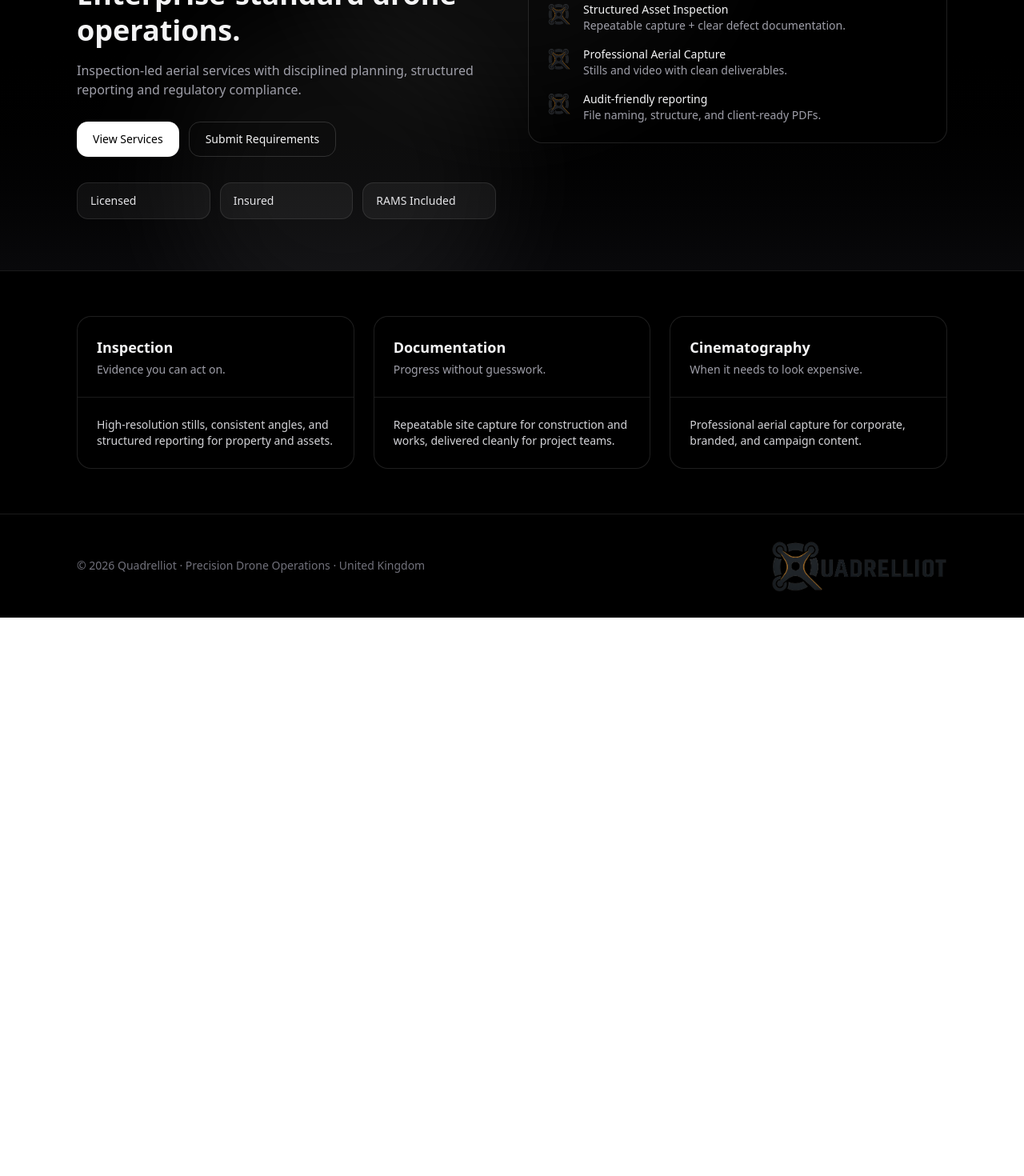
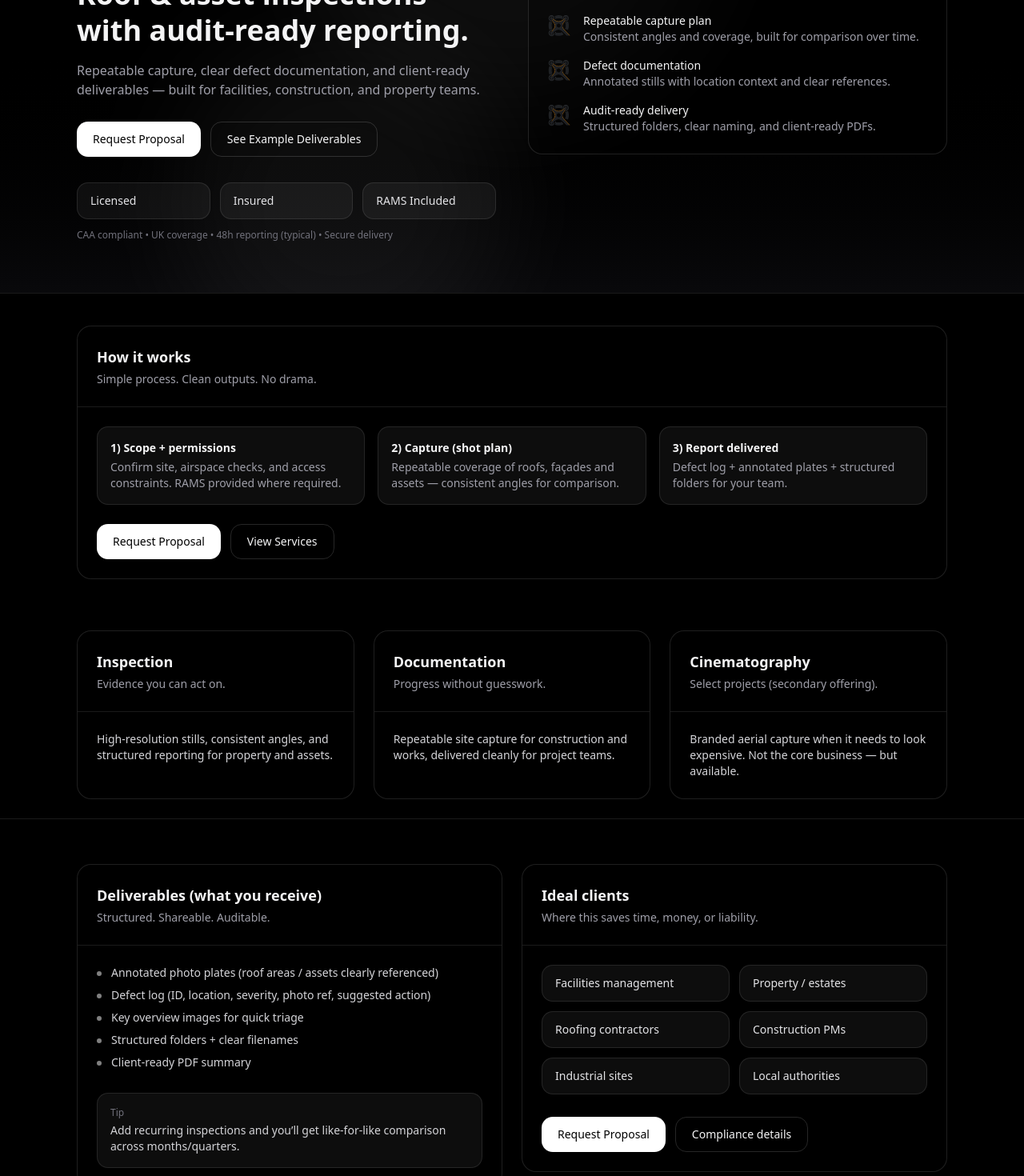
Before and after one commit to Rebelliot/quadrelliot-site, a Next.js app: page / in a window 1280 px wide. Shown: the part 400-1870 px from the top of the page at 80% size. Before the commit the page ends 1172 px from the top, so only its background shows below. Built offline with nearby package versions, Linux system fonts and the light colour scheme.

Commit message:
Update homepage: clearer inspection positioning + deliverables + process sections

```diff
--- a/app/QuadrelliotWebsite.tsx
+++ b/app/QuadrelliotWebsite.tsx
@@ -147,10 +147,7 @@ function Header({
   setRoute: React.Dispatch<React.SetStateAction<Route>>;
 }) {
   const navBtn = (r: Route, label: string, variant: "primary" | "secondary" = "secondary") => (
-    <Button
-      variant={variant}
-      onClick={() => setRoute(r)}
-    >
+    <Button variant={variant} onClick={() => setRoute(r)}>
       {label}
     </Button>
   );
@@ -191,7 +188,6 @@ function Header({
         </div>
       </Container>
 
-      {/* tiny route indicator (subtle) */}
       <div className="border-t border-white/5">
         <Container>
           <div className="flex items-center justify-between py-2 text-xs text-zinc-600">
@@ -208,11 +204,10 @@ export default function QuadrelliotWebsite() {
   const [route, setRoute] = useState<Route>("home");
   const [service, setService] = useState<ServiceKey>("inspection");
 
-  // Contact form state (customer-provided)
   const [company, setCompany] = useState("");
   const [name, setName] = useState("");
   const [email, setEmail] = useState("");
-  const [phone, setPhone] = useState(""); // optional (customer's number)
+  const [phone, setPhone] = useState("");
   const [postcode, setPostcode] = useState("");
   const [serviceWanted, setServiceWanted] = useState<ServiceKey>("inspection");
   const [duration, setDuration] = useState("halfday");
@@ -261,6 +256,12 @@ export default function QuadrelliotWebsite() {
     window.location.href = `mailto:quadrelliot@gmail.com?subject=${subject}&body=${body}`;
   }
 
+  function scrollToId(id: string) {
+    const el = document.getElementById(id);
+    if (!el) return;
+    el.scrollIntoView({ behavior: "smooth", block: "start" });
+  }
+
   return (
     <div className="min-h-screen bg-black text-zinc-100">
       <Header route={route} setRoute={setRoute} />
@@ -287,16 +288,17 @@ export default function QuadrelliotWebsite() {
                   />
 
                   <h1 className="mt-8 text-4xl font-semibold leading-tight">
-                    Enterprise-standard drone operations.
+                    Roof & asset inspections with audit-ready reporting.
                   </h1>
                   <p className="mt-4 max-w-xl text-zinc-400">
-                    Inspection-led aerial services with disciplined planning, structured reporting and regulatory compliance.
+                    Repeatable capture, clear defect documentation, and client-ready deliverables — built for facilities,
+                    construction, and property teams.
                   </p>
 
                   <div className="mt-7 flex flex-wrap gap-3">
-                    <Button onClick={() => setRoute("services")}>View Services</Button>
-                    <Button variant="secondary" onClick={() => setRoute("contact")}>
-                      Submit Requirements
+                    <Button onClick={() => setRoute("contact")}>Request Proposal</Button>
+                    <Button variant="secondary" onClick={() => scrollToId("example-deliverables")}>
+                      See Example Deliverables
                     </Button>
                   </div>
 
@@ -311,24 +313,29 @@ export default function QuadrelliotWebsite() {
                       RAMS Included
                     </div>
                   </div>
+
+                  {/* trust micro-line */}
+                  <div className="mt-3 text-xs text-zinc-500">
+                    CAA compliant • UK coverage • 48h reporting (typical) • Secure delivery
+                  </div>
                 </div>
 
                 <Card>
-                  <CardHeader title="Core Capability" desc="Built for inspection, reporting and repeatability." />
+                  <CardHeader title="What you get" desc="A clean output your team can act on." />
                   <CardBody>
                     <div className="space-y-4 text-sm text-zinc-300">
                       {[
                         {
-                          title: "Structured Asset Inspection",
-                          desc: "Repeatable capture + clear defect documentation.",
+                          title: "Repeatable capture plan",
+                          desc: "Consistent angles and coverage, built for comparison over time.",
                         },
                         {
-                          title: "Professional Aerial Capture",
-                          desc: "Stills and video with clean deliverables.",
+                          title: "Defect documentation",
+                          desc: "Annotated stills with location context and clear references.",
                         },
                         {
-                          title: "Audit-friendly reporting",
-                          desc: "File naming, structure, and client-ready PDFs.",
+                          title: "Audit-ready delivery",
+                          desc: "Structured folders, clear naming, and client-ready PDFs.",
                         },
                       ].map((item) => (
                         <div key={item.title} className="flex items-start gap-4">
@@ -352,9 +359,48 @@ export default function QuadrelliotWebsite() {
             </Container>
           </div>
 
+          {/* HOW IT WORKS */}
+          <Container>
+            <div className="py-10">
+              <Card>
+                <CardHeader title="How it works" desc="Simple process. Clean outputs. No drama." />
+                <CardBody>
+                  <div className="grid gap-4 md:grid-cols-3">
+                    {[
+                      {
+                        title: "1) Scope + permissions",
+                        desc: "Confirm site, airspace checks, and access constraints. RAMS provided where required.",
+                      },
+                      {
+                        title: "2) Capture (shot plan)",
+                        desc: "Repeatable coverage of roofs, façades and assets — consistent angles for comparison.",
+                      },
+                      {
+                        title: "3) Report delivered",
+                        desc: "Defect log + annotated plates + structured folders for your team.",
+                      },
+                    ].map((s) => (
+                      <div key={s.title} className="rounded-xl border border-white/10 bg-white/5 p-4">
+                        <div className="text-sm font-semibold text-zinc-100">{s.title}</div>
+                        <div className="mt-1 text-sm text-zinc-400">{s.desc}</div>
+                      </div>
+                    ))}
+                  </div>
+
+                  <div className="mt-6 flex flex-wrap gap-3">
+                    <Button onClick={() => setRoute("contact")}>Request Proposal</Button>
+                    <Button variant="secondary" onClick={() => setRoute("services")}>
+                      View Services
+                    </Button>
+                  </div>
+                </CardBody>
+              </Card>
+            </div>
+          </Container>
+
           {/* Secondary section */}
           <Container>
-            <div className="grid gap-6 py-14 md:grid-cols-3">
+            <div className="grid gap-6 py-6 md:grid-cols-3">
               <Card>
                 <CardHeader title="Inspection" desc="Evidence you can act on." />
                 <CardBody>
@@ -374,15 +420,81 @@ export default function QuadrelliotWebsite() {
               </Card>
 
               <Card>
-                <CardHeader title="Cinematography" desc="When it needs to look expensive." />
+                <CardHeader title="Cinematography" desc="Select projects (secondary offering)." />
                 <CardBody>
                   <div className="text-sm text-zinc-300">
-                    Professional aerial capture for corporate, branded, and campaign content.
+                    Branded aerial capture when it needs to look expensive. Not the core business — but available.
                   </div>
                 </CardBody>
               </Card>
             </div>
           </Container>
+
+          {/* DELIVERABLES / PROOF */}
+          <div id="example-deliverables" className="border-t border-white/10">
+            <Container>
+              <div className="py-14">
+                <div className="grid gap-6 md:grid-cols-2 md:items-start">
+                  <Card>
+                    <CardHeader title="Deliverables (what you receive)" desc="Structured. Shareable. Auditable." />
+                    <CardBody>
+                      <ul className="space-y-2 text-sm text-zinc-300">
+                        {[
+                          "Annotated photo plates (roof areas / assets clearly referenced)",
+                          "Defect log (ID, location, severity, photo ref, suggested action)",
+                          "Key overview images for quick triage",
+                          "Structured folders + clear filenames",
+                          "Client-ready PDF summary",
+                        ].map((b) => (
+                          <li key={b} className="flex gap-3">
+                            <div className="mt-2 h-1.5 w-1.5 rounded-full bg-white/50" />
+                            <span>{b}</span>
+                          </li>
+                        ))}
+                      </ul>
+
+                      <div className="mt-7 rounded-xl border border-white/10 bg-white/5 p-4">
+                        <div className="text-xs text-zinc-500">Tip</div>
+                        <div className="mt-1 text-sm text-zinc-300">
+                          Add recurring inspections and you’ll get like-for-like comparison across months/quarters.
+                        </div>
+                      </div>
+                    </CardBody>
+                  </Card>
+
+                  <Card>
+                    <CardHeader
+                      title="Ideal clients"
+                      desc="Where this saves time, money, or liability."
+                    />
+                    <CardBody>
+                      <div className="grid gap-3 sm:grid-cols-2">
+                        {[
+                          "Facilities management",
+                          "Property / estates",
+                          "Roofing contractors",
+                          "Construction PMs",
+                          "Industrial sites",
+                          "Local authorities",
+                        ].map((t) => (
+                          <div key={t} className="rounded-xl border border-white/10 bg-white/5 px-4 py-3 text-sm text-zinc-200">
+                            {t}
+                          </div>
+                        ))}
+                      </div>
+
+                      <div className="mt-7 flex flex-wrap gap-3">
+                        <Button onClick={() => setRoute("contact")}>Request Proposal</Button>
+                        <Button variant="secondary" onClick={() => setRoute("compliance")}>
+                          Compliance details
+                        </Button>
+                      </div>
+                    </CardBody>
+                  </Card>
+                </div>
+              </div>
+            </Container>
+          </div>
         </div>
       )}
 
@@ -603,7 +715,6 @@ export default function QuadrelliotWebsite() {
               </form>
             </div>
 
-            {/* Direct Contact (no weird copy) */}
             <Card>
               <CardHeader title="Direct Contact" />
               <CardBody>
@@ -640,7 +751,6 @@ export default function QuadrelliotWebsite() {
         </Container>
       )}
 
-      {/* Footer */}
       <div className="border-t border-white/10">
         <Container>
           <div className="flex flex-col gap-4 py-8 md:flex-row md:items-center md:justify-between">
```
